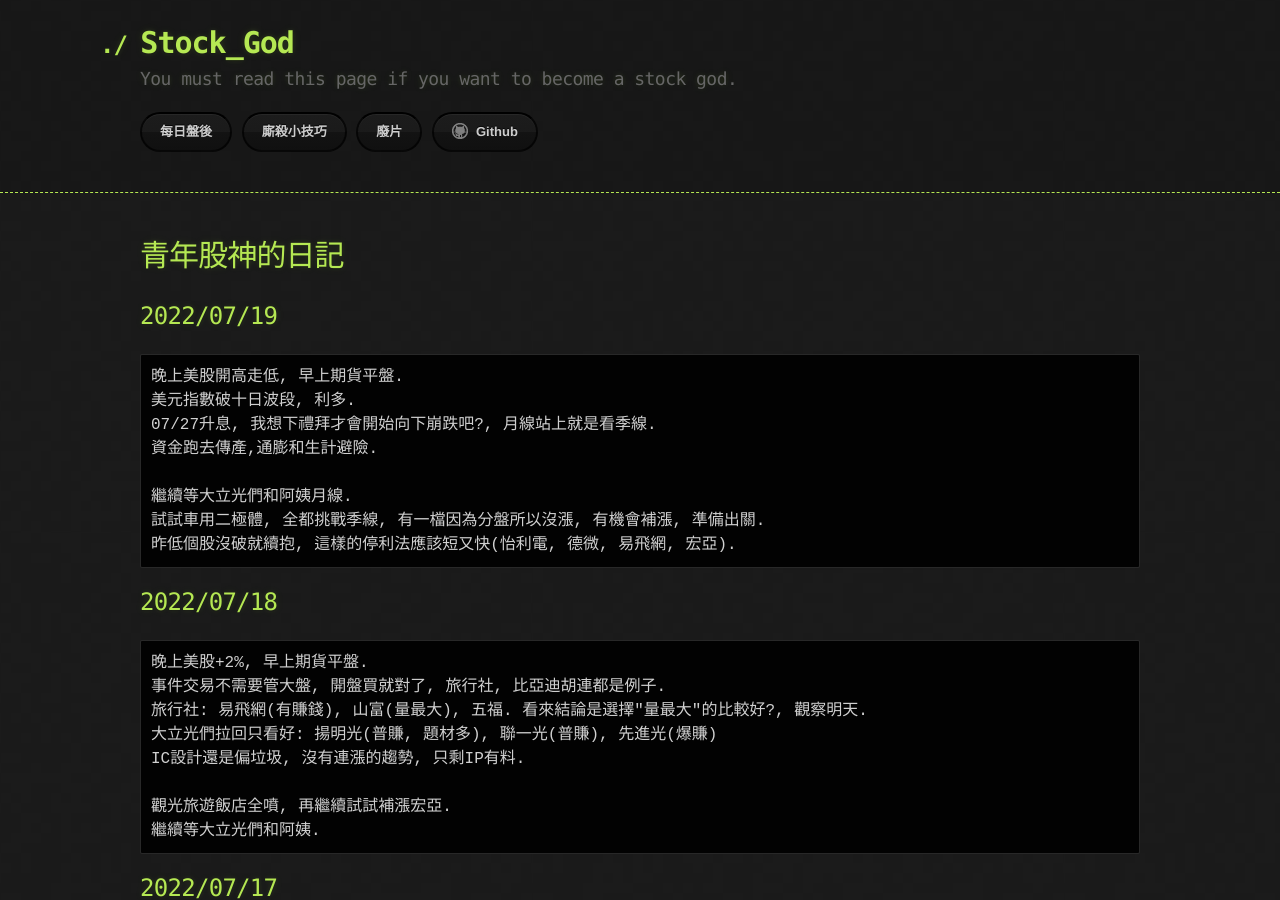
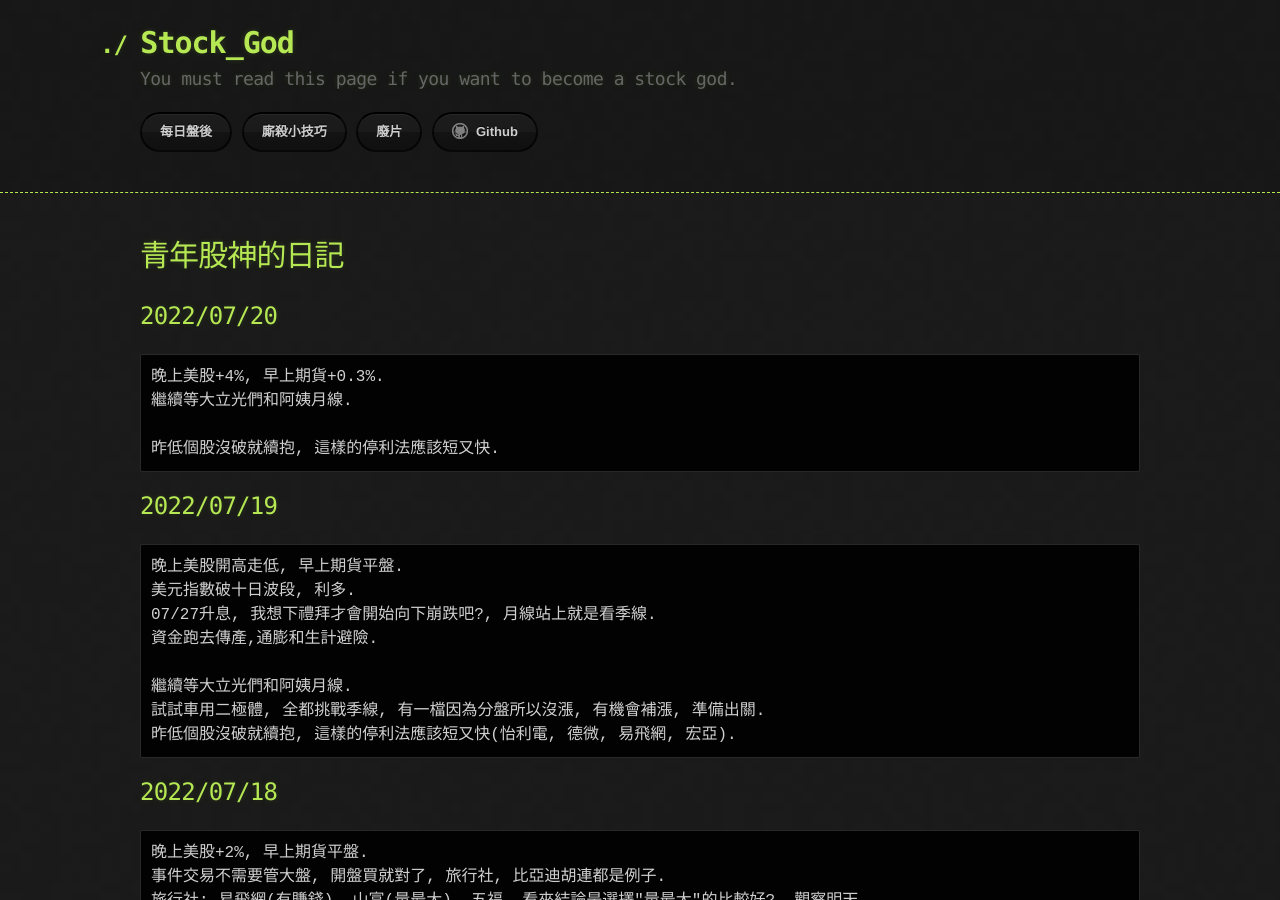
Before and after one commit to lepg5487/Stock_God, a Jekyll site: the page built from index.md, in a window 1280 px wide and 900 px high. Built offline with Jekyll 4.4.1, drawn with Linux system fonts in a browser that asks for light colours; our own code applies the rules of GitHub Pages for plain Markdown files.

Commit message:
Update index.md

````diff
--- a/index.md
+++ b/index.md
@@ -3,6 +3,14 @@ layout: testlayouts
 ---
 
 # 青年股神的日記
+## 2022/07/20
+```
+晚上美股+4%, 早上期貨+0.3%.
+繼續等大立光們和阿姨月線.
+
+昨低個股沒破就續抱, 這樣的停利法應該短又快.
+```
+
 ## 2022/07/19
 ```
 晚上美股開高走低, 早上期貨平盤.
````
